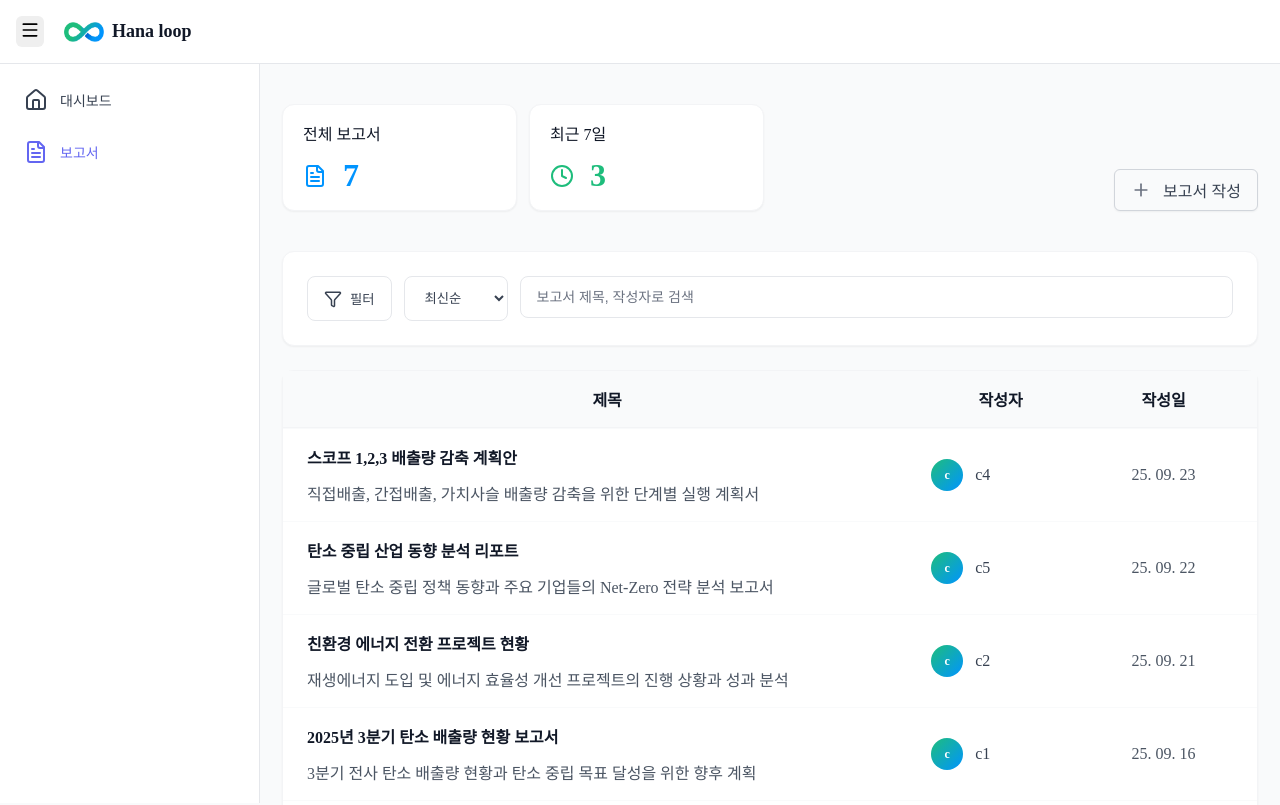
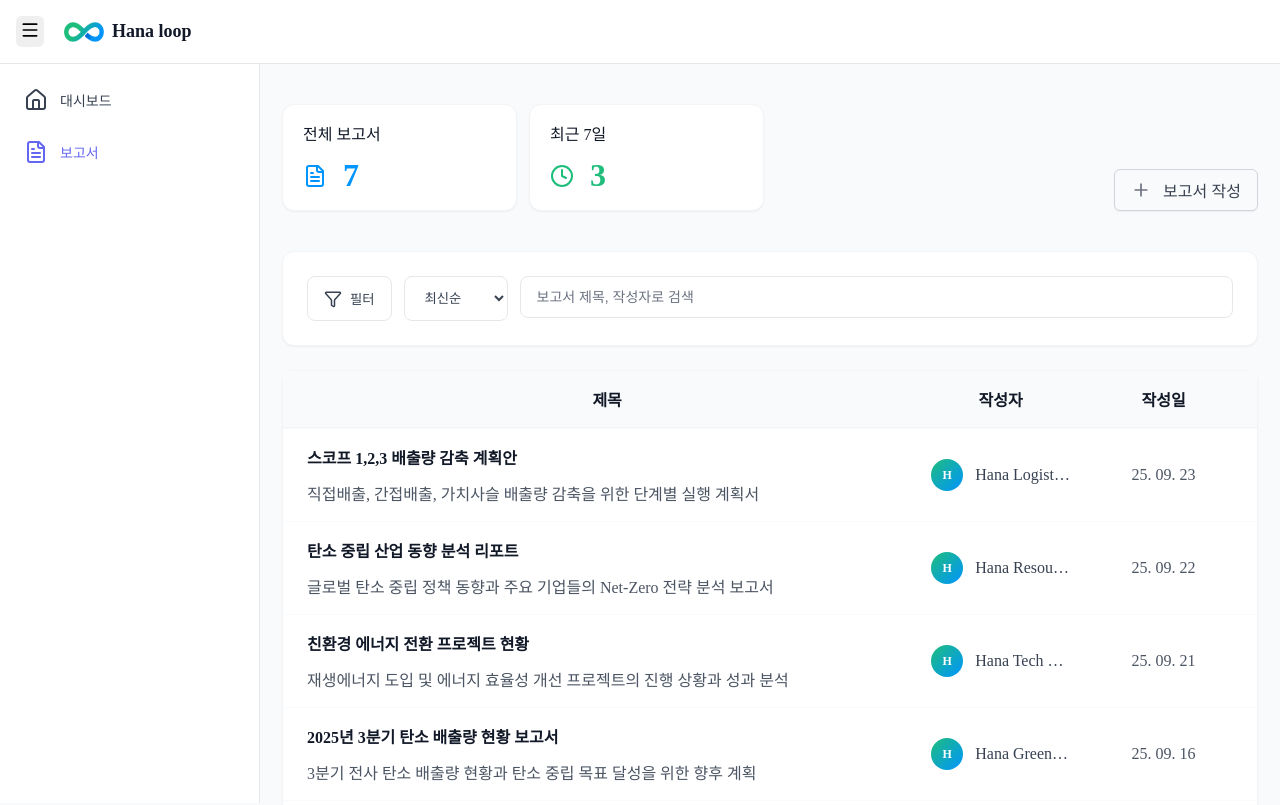
Before and after one commit to CH4MD0M/hana-loop-dashboard, a Next.js app: page /reports in a window 1280 px wide. Shown: the top 805 px of the page. Built offline with nearby package versions, Linux system fonts and the light colour scheme.

Commit message:
fix: report list 출력 데이터 수정
- 회사 코드 -> 회사명으로 출력되도록 수정

```diff
--- a/src/app/(dashboard)/reports/_components/report-list.module.css
+++ b/src/app/(dashboard)/reports/_components/report-list.module.css
@@ -89,6 +89,7 @@
   display: flex;
   height: 3.2rem;
   width: 3.2rem;
+  flex-shrink: 0;
   align-items: center;
   justify-content: center;
   border-radius: 50%;
--- a/src/app/(dashboard)/reports/_components/report-list.tsx
+++ b/src/app/(dashboard)/reports/_components/report-list.tsx
@@ -1,6 +1,7 @@
 import dayjs from 'dayjs';
+
 import { Post } from '@/types/Post';
-
+import { getCompanyName } from '@/utils/report-list-utils';
 import styles from './report-list.module.css';
 
 interface ReportListProps {
@@ -30,7 +31,10 @@ const ReportList = ({ reportListData }: ReportListProps) => {
 
       {/* Content */}
       <div className={styles.content}>
-        {reportListData.map((post) => (
+        {reportListData.map((post) => {
+          const companyName = getCompanyName(post.resourceUid);
+
+          return (
             <div key={post.id} className={styles.row}>
               <div className={styles.rowGrid}>
                 {/* 제목 */}
@@ -41,8 +45,8 @@ const ReportList = ({ reportListData }: ReportListProps) => {
 
                 {/* 작성자 */}
                 <div className={styles.authorSection}>
-                <div className={styles.avatar}>{getInitial(post.resourceUid)}</div>
-                <span className={styles.authorName}>{post.resourceUid}</span>
+                  <div className={styles.avatar}>{getInitial(companyName)}</div>
+                  <span className={styles.authorName}>{companyName}</span>
                 </div>
 
                 {/* 작성일 */}
@@ -51,7 +55,8 @@ const ReportList = ({ reportListData }: ReportListProps) => {
                 </div>
               </div>
             </div>
-        ))}
+          );
+        })}
       </div>
     </div>
   );
--- /dev/null
+++ b/src/utils/report-list-utils.ts
@@ -0,0 +1,10 @@
+import { companies } from '@/lib/data/companies';
+
+export const getCompanyById = (id: string) => {
+  return companies.find((company) => company.id === id);
+};
+
+export const getCompanyName = (resourceUid: string) => {
+  const company = getCompanyById(resourceUid);
+  return company ? company.name : 'Unknown Company';
+};
```
Lines whose indentation alone changed are shown as unchanged.
